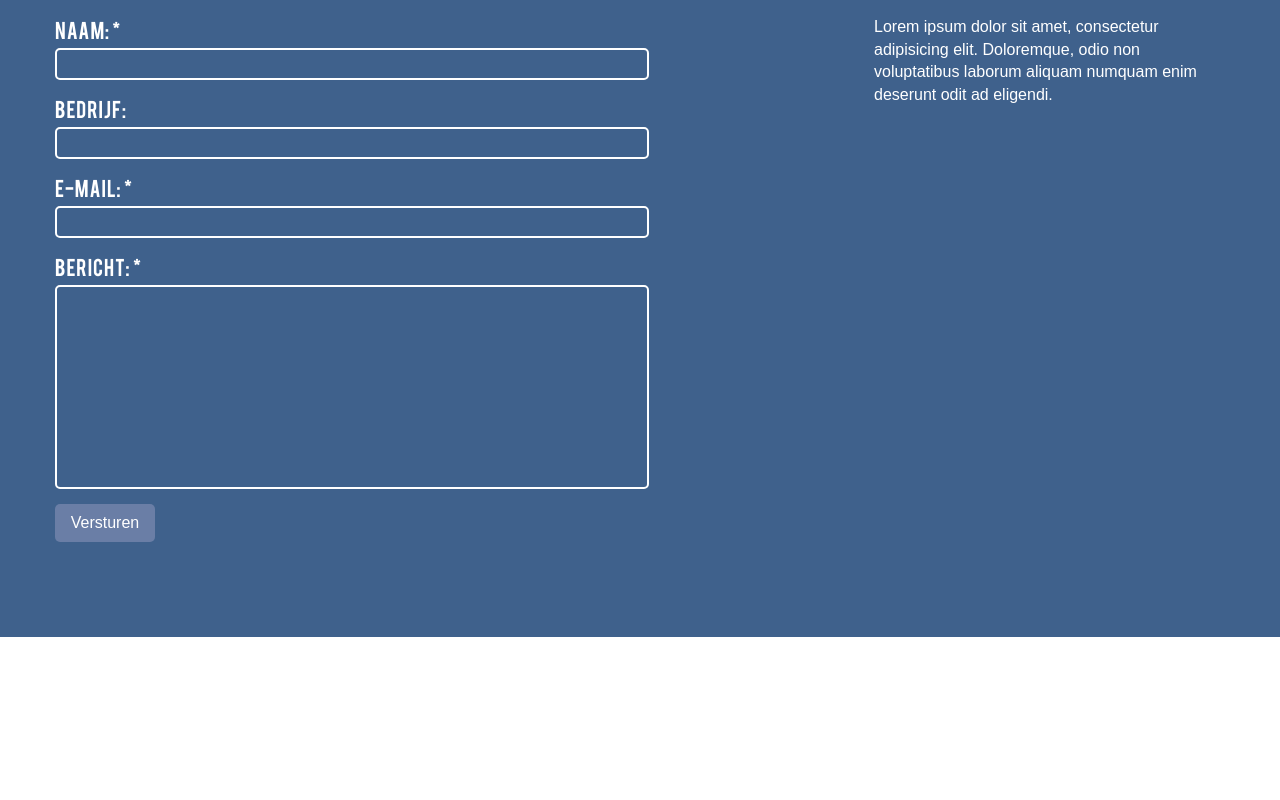
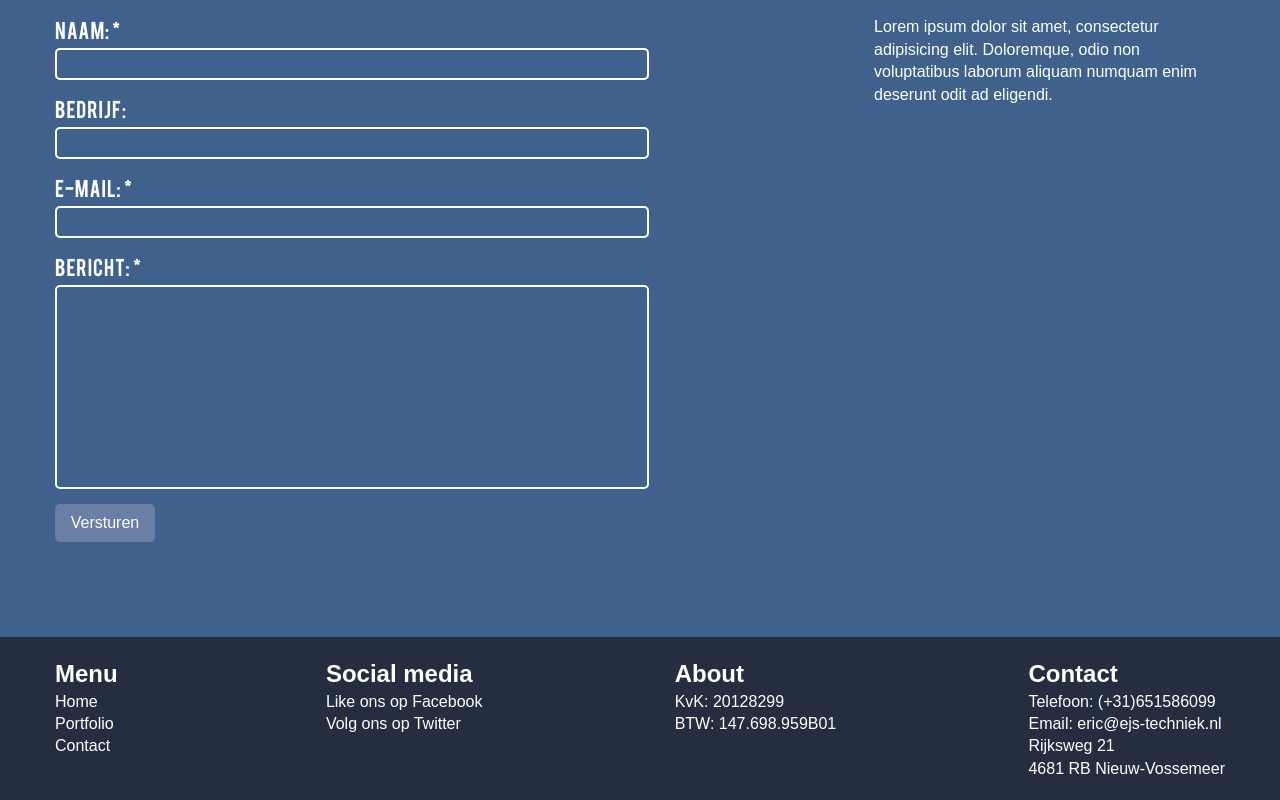
Before and after one commit to KRJanssen-Portfolio/ejs-techniek, a plain HTML site: page index.html in a window 1280 px wide. Shown: the part 1511-2311 px from the top of the page. Before the commit the page ends 2148 px from the top, so only its background shows below. Drawn offline with Linux system fonts and the light colour scheme.

Commit message:
finished basic html+css footer

```diff
--- a/css/main.css
+++ b/css/main.css
@@ -175,12 +175,12 @@ a {
     display: flex;
 }
 
-.nav-items .active {
+.nav-item .active {
     font-weight: bold;
     border-bottom: 2px solid #6A7EA6;
 }
 
-.nav-items .active a {
+.nav-item .active a {
     color: #6A7EA6;
 }
 
@@ -320,6 +320,25 @@ a {
     width: 30%;
 }
 /* END TENDER SECTION */
+
+/* FOOTER */
+footer {
+    background: #252E40;
+    padding: 20px 0;
+}
+
+.widget-items {
+    color: #fff;
+}
+
+.widget-items a {
+    color: #fff;
+}
+
+.widget-items a:hover {
+    color: #3F618C;
+}
+/* END FOOTER */
 
 /* helper class */
 .flex-sb {
--- a/index.html
+++ b/index.html
@@ -137,7 +137,45 @@
                 </div>
             </section>
         </div>
-        <footer></footer>
+        <footer>
+            <div class="container">
+                <div class="widget-items flex-sb">
+                    <div class="widget-item">
+                        <nav>
+                            <h2>Menu</h2>
+                            <ul>
+                                <li class="nav-item active"><a href="index.html">Home</a></li>
+                                <li class="nav-item"><a href="">Portfolio</a></li>
+                                <li class="nav-item"><a href="">Contact</a></li>
+                            </ul>
+                        </nav>
+                    </div>
+                    <div class="widget-item">
+                        <h2>Social media</h2>
+                        <ul>
+                            <li><a href="">Like ons op Facebook</a></li>
+                            <li><a href="">Volg ons op Twitter</a></li>
+                        </ul>
+                    </div>
+                    <div class="widget-item">
+                        <h2>About</h2>
+                        <ul>
+                            <li>KvK: 20128299</li>
+                            <li>BTW: 147.698.959B01</li>
+                        </ul>
+                    </div>
+                    <div class="widget-item">
+                        <h2>Contact</h2>
+                        <ul>
+                            <li>Telefoon: (+31)651586099</li>
+                            <li>Email: eric@ejs-techniek.nl</li>
+                            <li>Rijksweg 21</li>
+                            <li>4681 RB Nieuw-Vossemeer</li>
+                        </ul>
+                    </div>
+                </div>
+            </div>
+        </footer>
 
         <!-- <script src="https://code.jquery.com/jquery-1.12.0.min.js"></script>
         <script>window.jQuery || document.write('<script src="js/vendor/jquery-1.12.0.min.js"><\/script>')</script>
```
